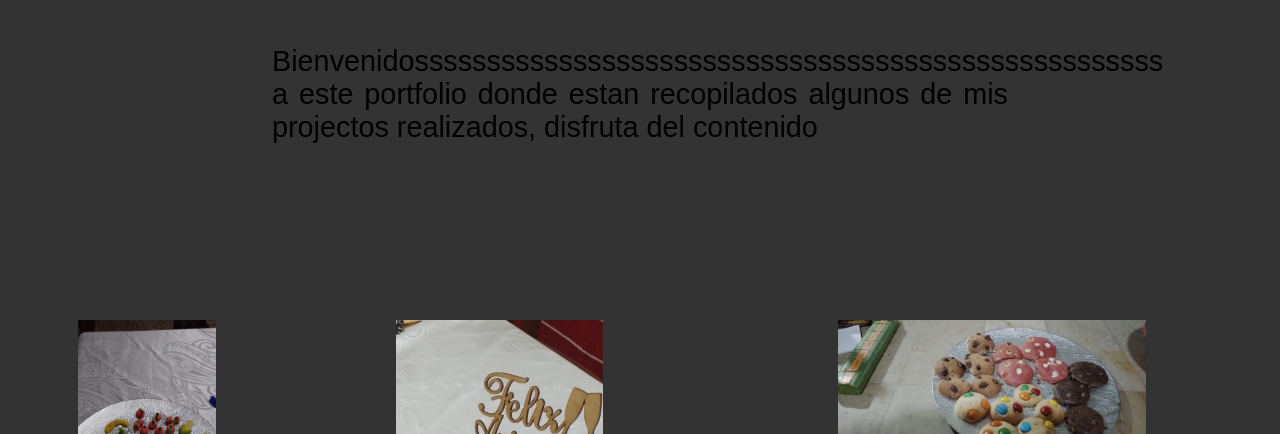
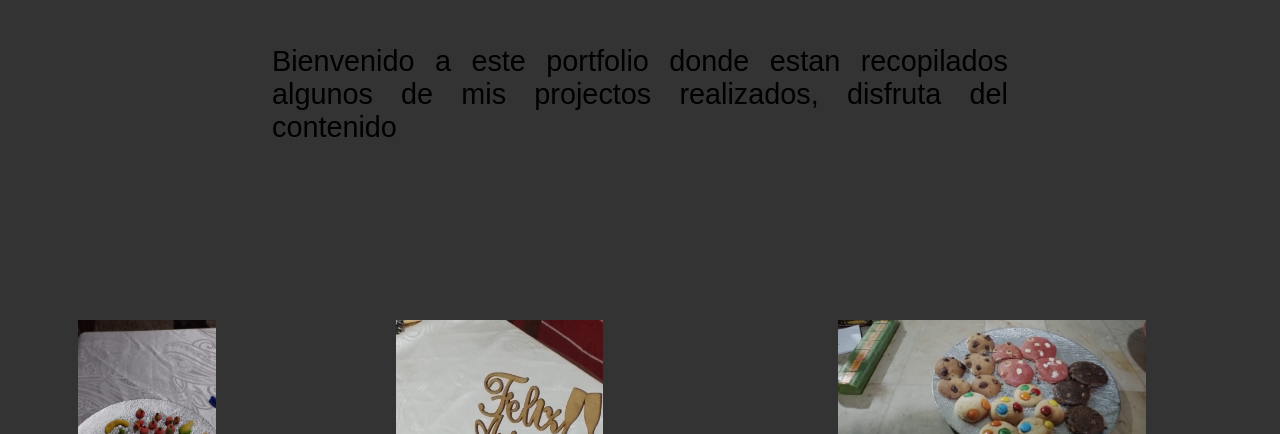
Before and after one commit to viteripro/portfolio_alimento, a plain HTML site: page index.html in a window 1280 px wide. Shown: the part 366-800 px from the top of the page. Drawn offline with Linux system fonts and the light colour scheme.

Commit message:
Update index.html

```diff
--- a/index.html
+++ b/index.html
@@ -15,7 +15,7 @@
 
              <img src="catalogo.png" alt="" class="portada">
             <div class="container-presentation">
-            <p class="presentation">Bienvenidossssssssssssssssssssssssssssssssssssssssssssssssssss a este portfolio donde estan recopilados
+            <p class="presentation">Bienvenido a este portfolio donde estan recopilados
                 algunos de mis projectos realizados, disfruta del contenido </p>
             </div>
         </article>
```
